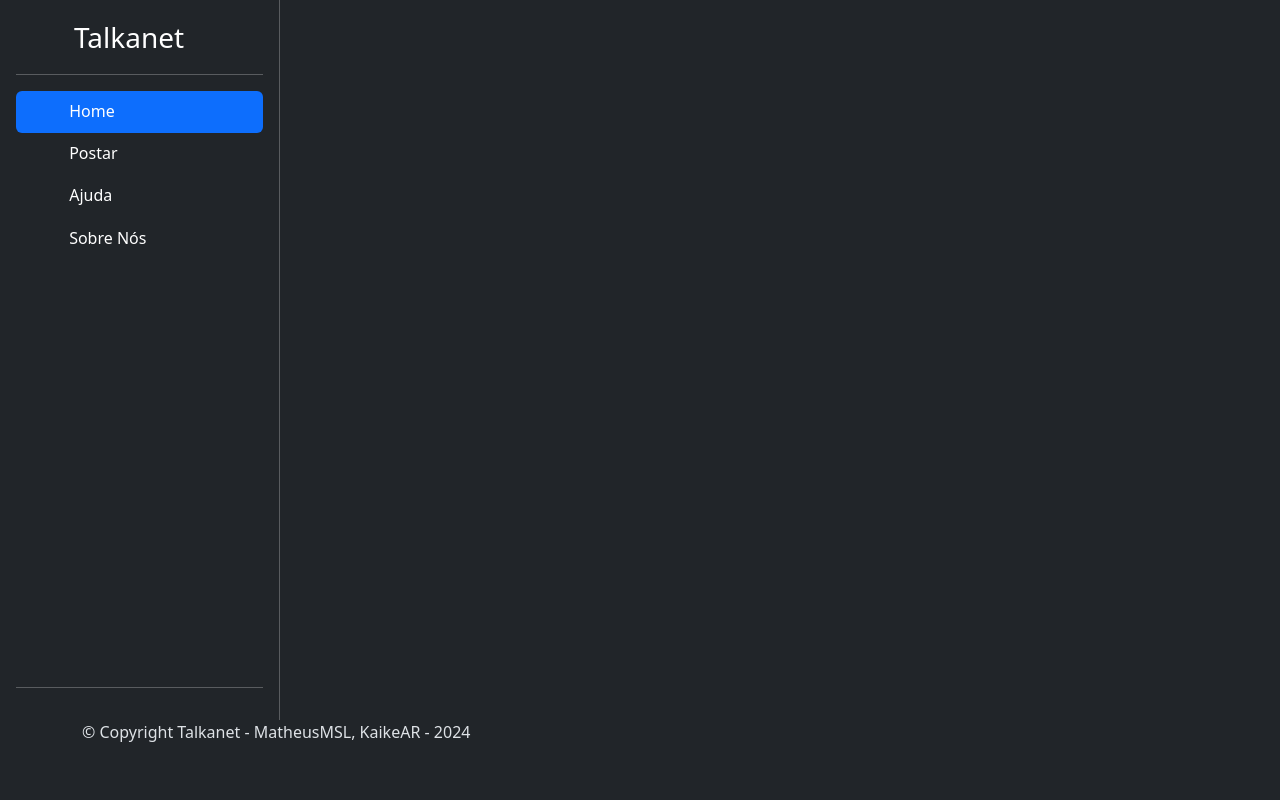
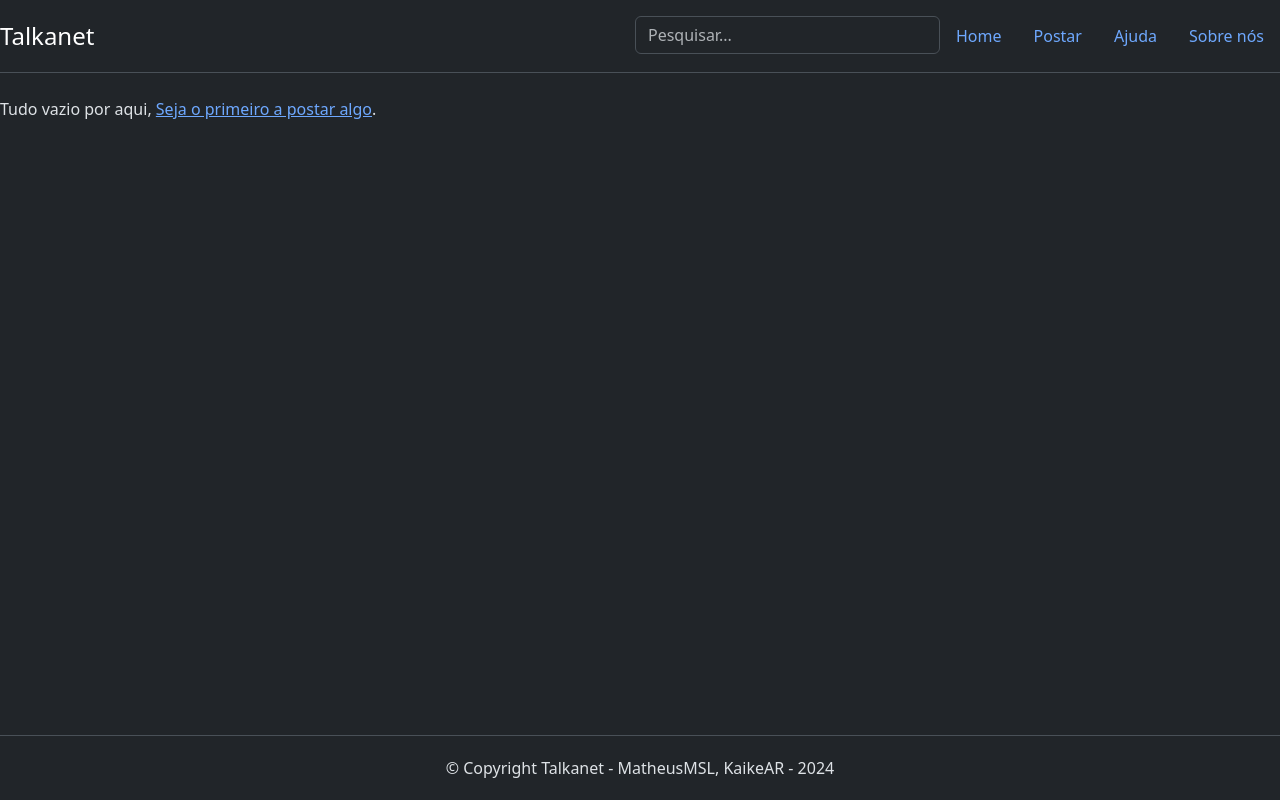
Before and after one commit to Teteu3511/Talkanet, a PHP site: page / in a window 1280 px wide. Run offline with PHP 8.4, Linux system fonts and the light colour scheme; data that the repository does not hold is empty.

Commit message:
Styled some stuff

```diff
--- a/config/process.php
+++ b/config/process.php
@@ -5,11 +5,13 @@
     include_once("connection.php");
     include_once("url.php");
 
+    $posts = [];
+
     $query = "SELECT * FROM post";
 
     $stmt = $conn->prepare($query);
-    $stmt->exectute();
+    $stmt->execute();
 
-    $contacts = $stmt->fetchAll();
+    $posts = $stmt->fetchAll();
 
 ?>
--- a/css/style.css
+++ b/css/style.css
@@ -1,19 +1,27 @@
-.wrapper {
+body {
 
-
+    min-height: 100vh;
+    margin: 0;
+    display: flex;
+    flex-direction: column;
 
 }
 
-#sidebar {
+#header {
 
-    height: 90vh;
-    border-right: 1px solid rgb(89, 92, 95);
-    grid-area: sidebar;
+    min-height: 50px;
 
 }
 
-.nav-link:hover {
+main {
+    flex: 1;
+}
 
-    background-color: rgb(67, 69, 70);
+footer {
+
+    min-height: 50px;
+    padding: 20px;
+    text-align: center;
+    border-top: 1px solid rgb(73, 80, 87);
 
 }
--- a/index.php
+++ b/index.php
@@ -1,8 +1,45 @@
 <?php
 
-    include_once("templates/sidebar.php");
+    include_once("templates/header.php");
 
 ?>
+
+    <main>
+
+        <?php if(isset($printMsg) && $printMsg != ''): ?>
+
+            <p id="msg"><?php $printMsg ?></p>
+
+        <?php endif; ?>
+
+        <?php if(count($posts) > 0): ?>
+
+            <table id="post-table">
+
+                <tbody>
+
+                    <?php foreach ($posts as $post): ?>
+
+                        <tr>
+
+                            <td scope="row"><?= $post["username"] ?></td>
+                            <td scope="row"><?= $post["content"] ?></td>
+
+                        </tr>
+
+                    <?php endforeach; ?>
+
+                </tbody>
+
+            </table>
+
+        <?php else: ?>
+
+            <p id="empty-list-text">Tudo vazio por aqui, <a href="<?= $BASE_URL ?>add_post.php">Seja o primeiro a postar algo</a>.</p>
+
+        <?php endif; ?>
+
+    </main>
 
 <?php
 
--- /dev/null
+++ b/templates/header.php
@@ -0,0 +1,52 @@
+<?php
+
+	include_once("config/url.php");
+	include_once("config/process.php");
+
+	if(isset($_SESSION['msg'])) {
+
+		$printMsg = $_SESSION['msg'];
+
+		$_SESSION['msg'] = '';
+
+	}
+
+?>
+
+<!DOCTYPE html>
+<html lang="pt-BR" data-bs-theme="dark">
+
+	<head>
+
+		<meta charset="utf-8">
+        <meta name="viewport" content="width=device-width, initial-scale=1.0">
+		<title>Talkanet - Seu Lugar para Trovar</title>
+        <link rel="stylesheet" href="css/reset.css">
+		<link rel="stylesheet" href="css/style.css">
+        <link href="https://cdn.jsdelivr.net/npm/bootstrap@5.3.3/dist/css/bootstrap.min.css" rel="stylesheet" integrity="sha384-QWTKZyjpPEjISv5WaRU9OFeRpok6YctnYmDr5pNlyT2bRjXh0JMhjY6hW+ALEwIH" crossorigin="anonymous">
+        <link rel="stylesheet" href="https://cdnjs.cloudflare.com/ajax/libs/font-awesome/6.7.1/css/all.min.css" integrity="sha512-5Hs3dF2AEPkpNAR7UiOHba+lRSJNeM2ECkwxUIxC1Q/FLycGTbNapWXB4tP889k5T5Ju8fs4b1P5z/iB4nMfSQ==" crossorigin="anonymous" referrerpolicy="no-referrer" />
+
+	</head>
+
+	<body>
+
+		<section class="header-wrapper">
+			<header class="d-flex flex-wrap justify-content-center py-3 mb-4 border-bottom" id="header">
+      			<a href="index.php" class="d-flex align-items-center mb-3 mb-md-0 me-md-auto link-body-emphasis text-decoration-none">
+        			<span class="fs-4">Talkanet</span>
+      			</a>
+
+				<div class="search-container">
+					<form class="w-100 me-5" role="search">
+          				<input type="search" class="form-control"  id="search-input" name="search-input" placeholder="Pesquisar..." aria-label="Search">
+        			</form>
+				</div>
+
+      			<ul class="nav nav-pills">
+        			<li class="nav-item"><a href="index.php" class="nav-link">Home</a></li>
+        			<li class="nav-item"><a href="add_post.php" class="nav-link">Postar</a></li>
+        			<li class="nav-item"><a href="help.php" class="nav-link">Ajuda</a></li>
+        			<li class="nav-item"><a href="aboutus.php" class="nav-link">Sobre nós</a></li>
+      			</ul>
+    		</header>
+		</section>
--- a/templates/sidebar.php
+++ /dev/null
@@ -1,58 +0,0 @@
-<?php
-
-	include_once("config/url.php");
-
-?>
-
-<!DOCTYPE html>
-<html lang="pt-BR" data-bs-theme="dark">
-
-	<head>
-
-		<meta charset="utf-8">
-        <meta name="viewport" content="width=device-width, initial-scale=1.0">
-		<title>Talkanet</title>
-        <link rel="stylesheet" href="css/reset.css">
-		<link rel="stylesheet" href="css/style.css">
-        <link href="https://cdn.jsdelivr.net/npm/bootstrap@5.3.3/dist/css/bootstrap.min.css" rel="stylesheet" integrity="sha384-QWTKZyjpPEjISv5WaRU9OFeRpok6YctnYmDr5pNlyT2bRjXh0JMhjY6hW+ALEwIH" crossorigin="anonymous">
-        <link rel="stylesheet" href="https://cdnjs.cloudflare.com/ajax/libs/font-awesome/6.7.1/css/all.min.css" integrity="sha512-5Hs3dF2AEPkpNAR7UiOHba+lRSJNeM2ECkwxUIxC1Q/FLycGTbNapWXB4tP889k5T5Ju8fs4b1P5z/iB4nMfSQ==" crossorigin="anonymous" referrerpolicy="no-referrer" />
-
-	</head>
-
-	<body>
-
-		<section class="wrapper">
-			<div class="d-flex flex-column flex-shrink-0 p-3 text-bg-dark" style="width: 280px;" id="sidebar">
-				<a href="index.html" class="d-flex align-items-center mb-3 mb-md-0 me-md-auto text-white text-decoration-none">
-				<svg class="bi pe-none me-2" width="50" height="42"><use xlink:href="#bootstrap"></use></svg>
-				<span class="fs-3" id="sidebar-header">Talkanet</span>
-				</a>
-				<hr>
-				<ul class="nav nav-pills flex-column mb-auto">
-				<li class="nav-item" id="home">
-					<a href="index.html" class="nav-link active" aria-current="page">
-					<svg class="bi pe-none me-2" width="25" height="25"><use xlink:href="#home"></use></svg>
-					Home
-					</a>
-				</li>
-				<li>
-					<a href="sdjidsjk.html" class="nav-link text-white">
-					<svg class="bi pe-none me-2" width="25" height="25"><use xlink:href="#speedometer2"></use></svg>
-					Postar
-					</a>
-				</li>
-				<li>
-					<a href="#" class="nav-link text-white">
-					<svg class="bi pe-none me-2" width="25" height="25"><use xlink:href="#table"></use></svg>
-					Ajuda
-					</a>
-				</li>
-				<li>
-					<a href="#" class="nav-link text-white">
-					<svg class="bi pe-none me-2" width="25" height="25"><use xlink:href="#grid"></use></svg>
-					Sobre Nós
-					</a>
-				</li>
-				</ul>
-				<hr>
-			</div>
```
Also changed, not shown: add_post.php (added, +13 -0 lines).
